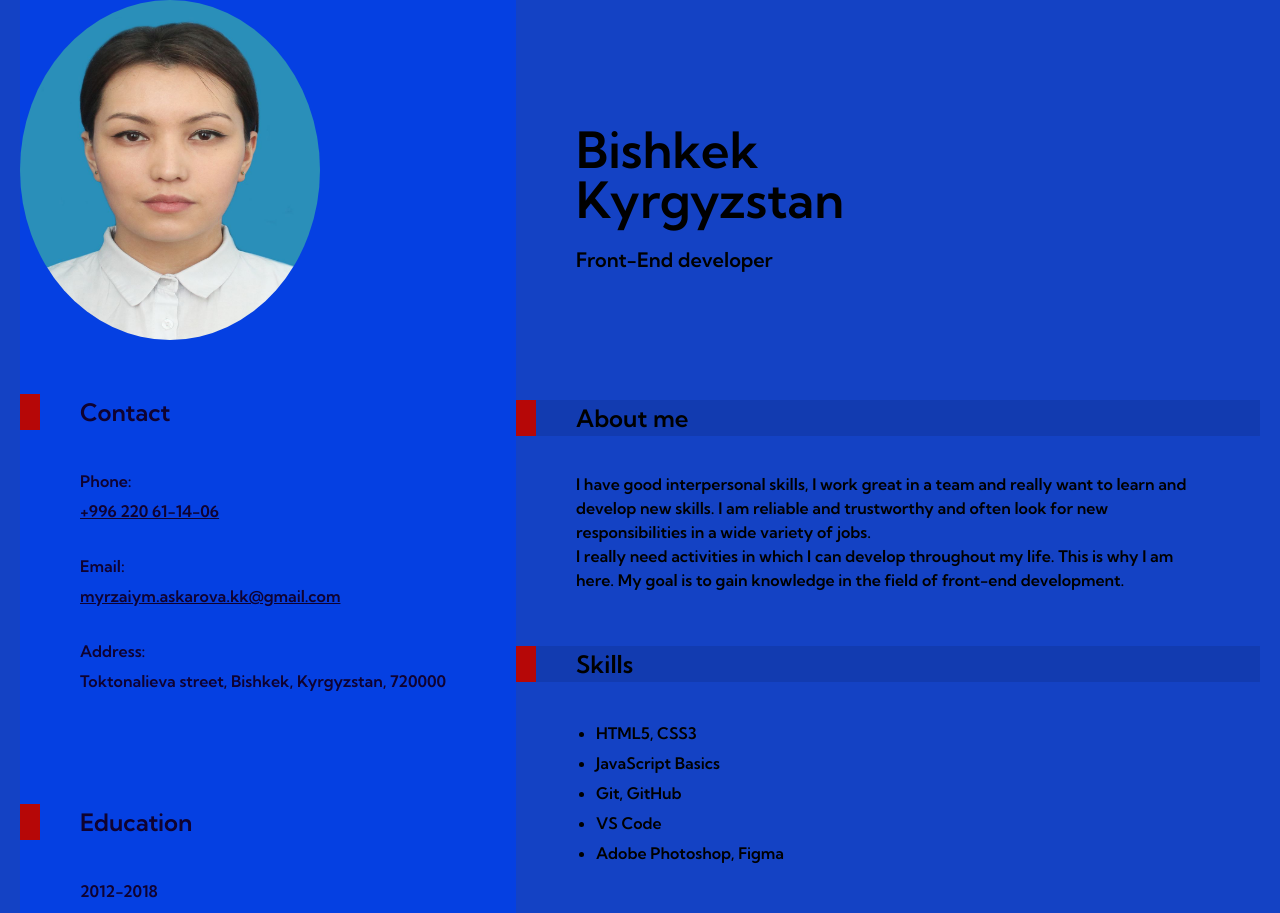
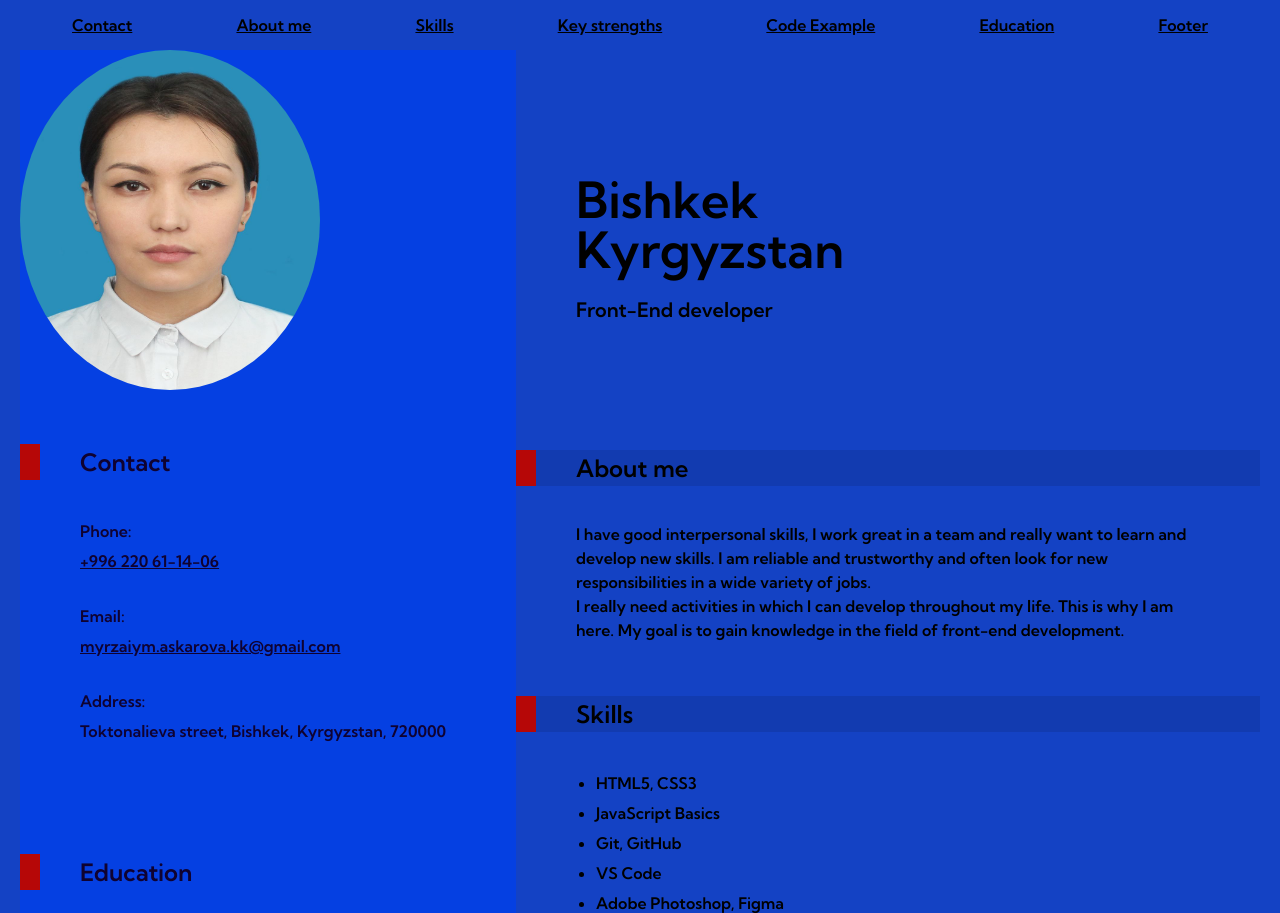
Before and after one commit to MyrzaiymAskarova/rsschool-cv21, a plain HTML site: page index.html in a window 1280 px wide. Shown: the top 913 px of the page. Drawn offline with Linux system fonts and the light colour scheme.

Commit message:
feat: change index.html, style.css

```diff
--- a/index.html
+++ b/index.html
@@ -7,11 +7,23 @@
     <link rel="stylesheet" href="style.css" />
   </head>
   <body class="page page-body">
+    <nav class="nav">
+      <ul class="nav__list">
+        <li class="nav__item"><a href="#contact">Contact</a></li>
+        <li class="nav__item"><a href="#about-me">About me</a></li>
+        <li class="nav__item"><a href="#skills">Skills</a></li>
+        <li class="nav__item"><a href="#key-strengths">Key strengths</a></li>
+        <li class="nav__item"><a href="#code-example">Code Example</a></li>
+        <li class="nav__item"><a href="#education">Education</a></li>
+        <li class="nav__item"><a href="#footer">Footer</a></li>
+      </ul>
+    </nav>
     <main class="container">
       <div class="left-side">
         <img class="img" src="assets/img/myphoto.jpg" width="300" height="340" alt="Photo of Myrzaiym Askarova"
         />
-        <section class="contact">
+
+        <section id="contact" class="contact">
           <h2 class="section-title">Contact</h2>
           <ul class="contact__list">
             <li class="contact__item">
@@ -27,7 +39,7 @@
             </li>
           </ul>
         </section>
-        <section class="education">
+        <section id="education" class="education">
           <h2 class="section-title">Education</h2>
           <ul class="education__list">
             <li class="education__item">
@@ -44,12 +56,13 @@
           </ul>
         </section>
       </div>
+
       <div class="right-side">
         <section class="page-title">
           <h1 class="main-title">Bishkek <br />Kyrgyzstan</h1>
           <p>Front-End developer</p>
         </section>
-        <section class="about-me">
+        <section id="about-me" class="about-me">
           <h2 class="section-title">About me</h2>
           <p>
             I have good interpersonal skills, I work great in a team and really want to learn and develop new skills.
@@ -58,7 +71,7 @@
             This is why I am here. My goal is to gain knowledge in the field of front-end development.
           </p>
         </section>
-        <section class="skills">
+        <section id="skills" class="skills">
           <h2 class="section-title">Skills</h2>
           <ul class="skills__list">
             <li>HTML5, CSS3</li>
@@ -68,7 +81,7 @@
             <li>Adobe Photoshop, Figma</li>
           </ul>
         </section>
-        <section class="key-strengths">
+        <section id="key-strengths" class="key-strengths">
           <h2 class="section-title">Key strengths</h2>
           <ul class="key-strengths__list">
             <li>Hardworking girl</li>
@@ -79,7 +92,7 @@
             <li>Conscientious</li>
           </ul>
         </section>
-        <section class="code-example">
+        <section id="code-example" class="code-example">
           <h2 class="section-title">Code example</h2>
           <pre>
             // const zeroFuel = (distanceToPump, mpg, fuelLeft) => {
@@ -93,7 +106,7 @@
         </section>
       </div>
     </main>
-    <footer class="footer">
+    <footer id="footer" class="footer">
       <a class="footer__github" href="https://github.com/MyrzaiymAskarova">
         My GitHub
       </a>
--- a/style.css
+++ b/style.css
@@ -35,6 +35,28 @@ body {
   .page-body a:active {
     text-decoration: underline;
   }
+
+  .nav__list {
+    display: flex;
+    flex-wrap: wrap;
+    justify-content: space-around;
+    margin: 0;
+    padding: 0;
+    list-style: none;
+  }
+  .nav a {
+    padding: 14px 10px;
+    line-height: 50px;
+    color: black;
+  }
+  .nav a:hover {
+    background-color: #f2c100;
+  }
+  .nav a:active {
+    color: white;
+    text-decoration: none;
+  }
+
   .container {
     display: grid;
     grid-template-columns: 1fr 1.5fr;
@@ -166,6 +188,7 @@ body {
     padding-left: 20px;
   }
 
+
   /* Code example */
   .code-example {
     width: 100%;
```
